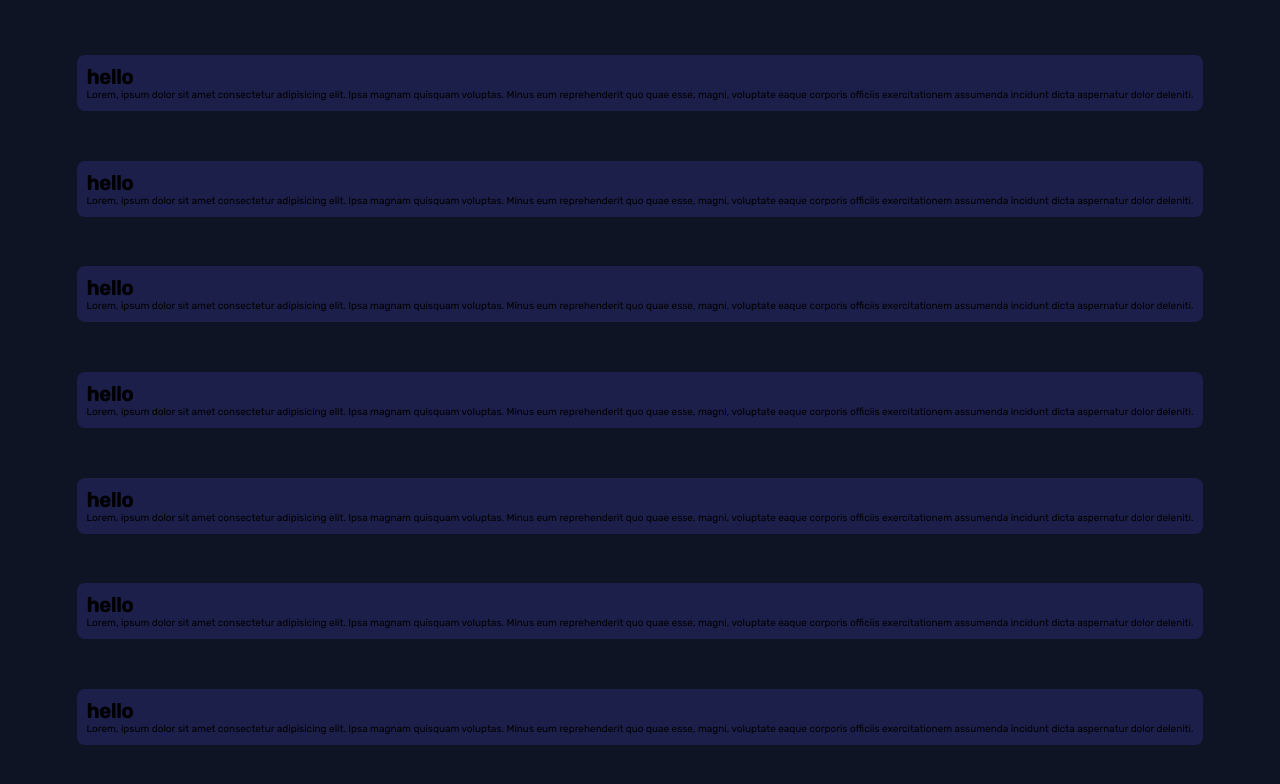
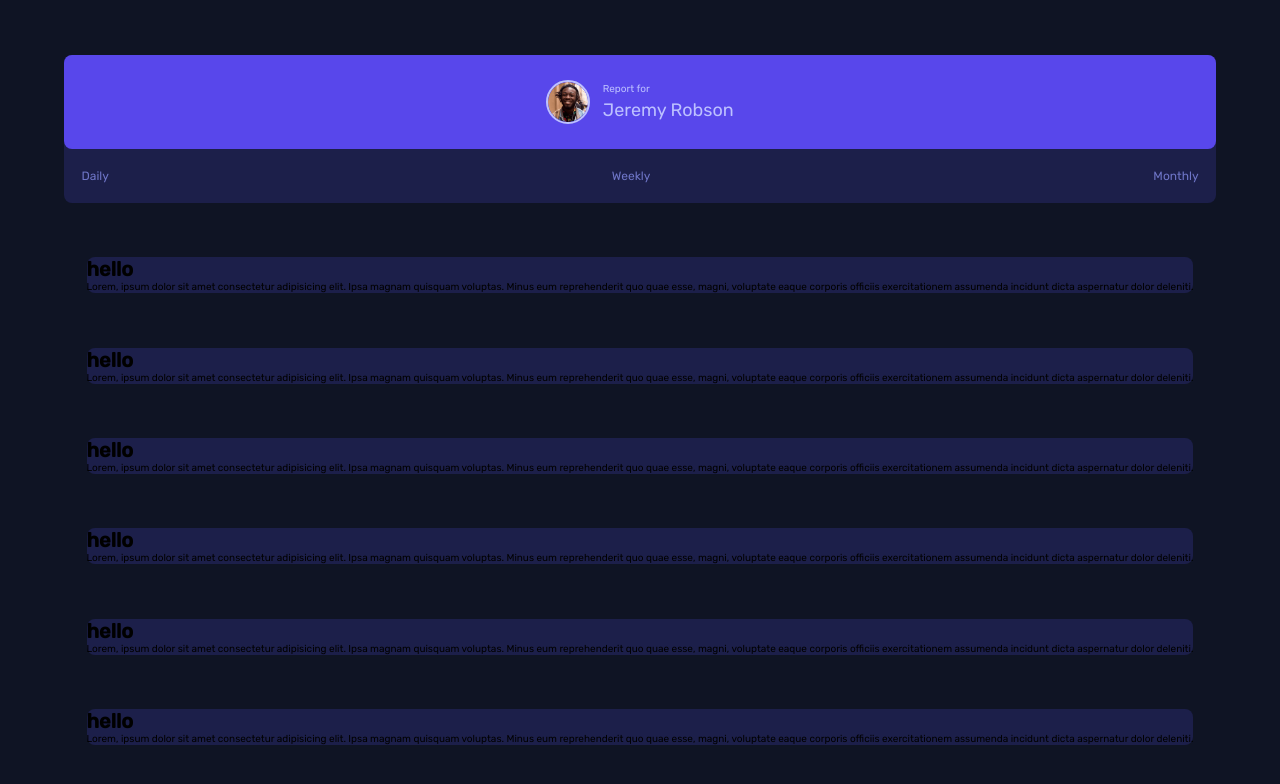
Before and after one commit to SebastianLaka/time-tracking-board, a plain HTML site: page index.html in a window 1280 px wide. Drawn offline with Linux system fonts and the light colour scheme.

Commit message:
create style for card with person

```diff
--- a/index.html
+++ b/index.html
@@ -1,5 +1,6 @@
 <!DOCTYPE html>
 <html lang="en">
+
 <head>
     <meta charset="UTF-8">
     <meta name="viewport" content="width=device-width, initial-scale=1.0">
@@ -9,38 +10,62 @@
     <link rel="stylesheet" href="./css/main.css">
     <title>Document</title>
 </head>
+
 <body>
     <main class="main-container">
         <div class="card-box box-person">
-            <h1>hello</h1>
-            <p>Lorem, ipsum dolor sit amet consectetur adipisicing elit. Ipsa magnam quisquam voluptas. Minus eum reprehenderit quo quae esse, magni, voluptate eaque corporis officiis exercitationem assumenda incidunt dicta aspernatur dolor deleniti.</p>
+            <div class="box-about">
+                <img src="./img/image-jeremy.png" alt="Avatar icon" class="box-about__image">
+            <div class="box-info">
+                <p class="box-info__report">Report for</p>
+                <p class="box-info__person-name">Jeremy Robson</p>
+            </div>
+            </div>
+            <ul class="box-person-links">
+                <li class="box-person-links__item">Daily</li>
+                <li class="box-person-links__item">Weekly</li>
+                <li class="box-person-links__item">Monthly</li>
+            </ul>
         </div>
         <div class="card-box box-work">
             <h1>hello</h1>
-            <p>Lorem, ipsum dolor sit amet consectetur adipisicing elit. Ipsa magnam quisquam voluptas. Minus eum reprehenderit quo quae esse, magni, voluptate eaque corporis officiis exercitationem assumenda incidunt dicta aspernatur dolor deleniti.</p>
+            <p>Lorem, ipsum dolor sit amet consectetur adipisicing elit. Ipsa magnam quisquam voluptas. Minus eum
+                reprehenderit quo quae esse, magni, voluptate eaque corporis officiis exercitationem assumenda incidunt
+                dicta aspernatur dolor deleniti.</p>
         </div>
         <div class="card-box box-play">
             <h1>hello</h1>
-            <p>Lorem, ipsum dolor sit amet consectetur adipisicing elit. Ipsa magnam quisquam voluptas. Minus eum reprehenderit quo quae esse, magni, voluptate eaque corporis officiis exercitationem assumenda incidunt dicta aspernatur dolor deleniti.</p>
+            <p>Lorem, ipsum dolor sit amet consectetur adipisicing elit. Ipsa magnam quisquam voluptas. Minus eum
+                reprehenderit quo quae esse, magni, voluptate eaque corporis officiis exercitationem assumenda incidunt
+                dicta aspernatur dolor deleniti.</p>
         </div>
         <div class="card-box box-study">
             <h1>hello</h1>
-            <p>Lorem, ipsum dolor sit amet consectetur adipisicing elit. Ipsa magnam quisquam voluptas. Minus eum reprehenderit quo quae esse, magni, voluptate eaque corporis officiis exercitationem assumenda incidunt dicta aspernatur dolor deleniti.</p>
+            <p>Lorem, ipsum dolor sit amet consectetur adipisicing elit. Ipsa magnam quisquam voluptas. Minus eum
+                reprehenderit quo quae esse, magni, voluptate eaque corporis officiis exercitationem assumenda incidunt
+                dicta aspernatur dolor deleniti.</p>
         </div>
         <div class="card-box box-exercise">
             <h1>hello</h1>
-            <p>Lorem, ipsum dolor sit amet consectetur adipisicing elit. Ipsa magnam quisquam voluptas. Minus eum reprehenderit quo quae esse, magni, voluptate eaque corporis officiis exercitationem assumenda incidunt dicta aspernatur dolor deleniti.</p>
+            <p>Lorem, ipsum dolor sit amet consectetur adipisicing elit. Ipsa magnam quisquam voluptas. Minus eum
+                reprehenderit quo quae esse, magni, voluptate eaque corporis officiis exercitationem assumenda incidunt
+                dicta aspernatur dolor deleniti.</p>
         </div>
         <div class="card-box box-social">
             <h1>hello</h1>
-            <p>Lorem, ipsum dolor sit amet consectetur adipisicing elit. Ipsa magnam quisquam voluptas. Minus eum reprehenderit quo quae esse, magni, voluptate eaque corporis officiis exercitationem assumenda incidunt dicta aspernatur dolor deleniti.</p>
+            <p>Lorem, ipsum dolor sit amet consectetur adipisicing elit. Ipsa magnam quisquam voluptas. Minus eum
+                reprehenderit quo quae esse, magni, voluptate eaque corporis officiis exercitationem assumenda incidunt
+                dicta aspernatur dolor deleniti.</p>
         </div>
         <div class="card-box box-self-care">
             <h1>hello</h1>
-            <p>Lorem, ipsum dolor sit amet consectetur adipisicing elit. Ipsa magnam quisquam voluptas. Minus eum reprehenderit quo quae esse, magni, voluptate eaque corporis officiis exercitationem assumenda incidunt dicta aspernatur dolor deleniti.</p>
+            <p>Lorem, ipsum dolor sit amet consectetur adipisicing elit. Ipsa magnam quisquam voluptas. Minus eum
+                reprehenderit quo quae esse, magni, voluptate eaque corporis officiis exercitationem assumenda incidunt
+                dicta aspernatur dolor deleniti.</p>
         </div>
 
     </main>
     <script src="./js/app.js"></script>
 </body>
+
 </html>
--- a/sass/_mobile.scss
+++ b/sass/_mobile.scss
@@ -13,7 +13,47 @@
       background-color: $neuteral-dark-blue;
       margin: 1em 1.25em;
       border-radius: .8em;
-      padding: 1em;
+    }
+    .box-person{
+      display: flex;
+      flex-direction: column;
+      width: 90%;
+     .box-about{
+      display: flex;
+      justify-content: center;
+      align-items: center;
+      background-color: $primary-blue;
+      padding: 2.5em 0;
+      border-radius: .8em;
+      &__image{
+        width: 44px;
+        height: 44px;
+        border: 2px solid $neuteral-pale-blue;
+        border-radius: 50%;
+        margin-right: 1.25em;
+      }
+      .box-info{
+        &__report{
+          color: $neuteral-pale-blue;
+        }
+        &__person-name{
+          font-size: $primary-size;
+          color: $neuteral-pale-blue;
+          padding: .25em 0 0 0;
+        }
+      }
+     }
+     .box-person-links{
+      display: flex;
+      justify-content: space-between;
+      list-style-type: none;
+      padding: 2em 0;
+      margin: 0 1.75em;
+      &__item{
+        color: $neuteral-desaturated-blue;
+        font-size: 1.2rem;
+      }
+    }
     }
   }
 }
```
Also changed, not shown: css/main.css, 1 other file.
